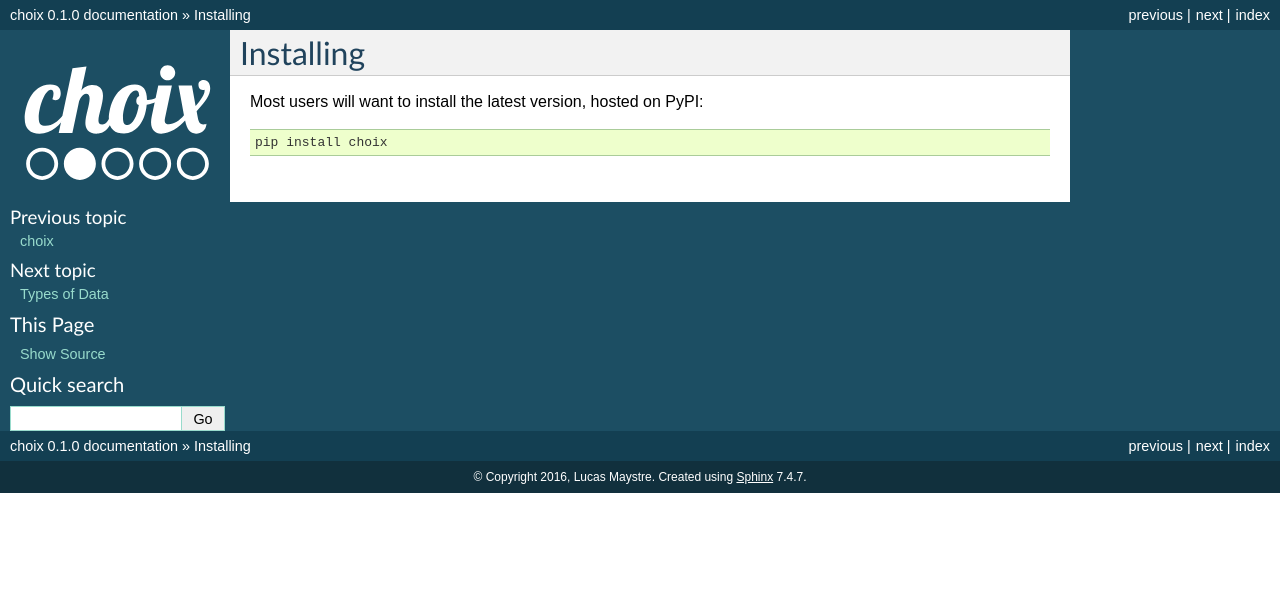
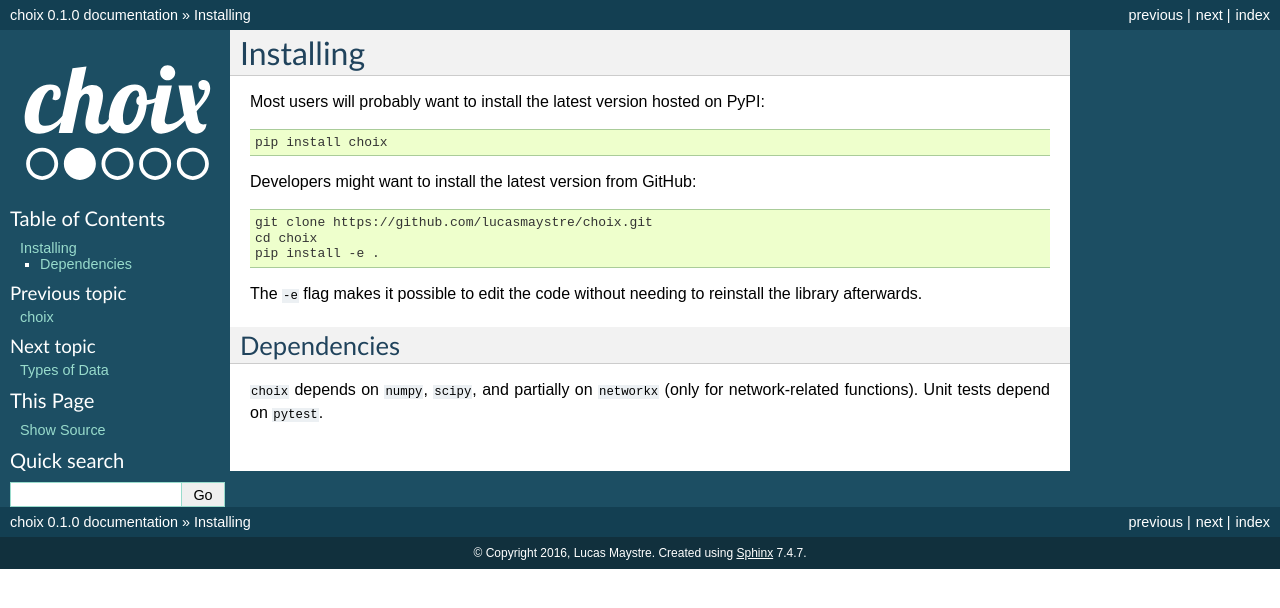
Before and after one commit to lucasmaystre/choix, a Sphinx documentation site: the page built from docs/installation.rst, in a window 1280 px wide. Shown: the top 608 px of the page. Built offline with Sphinx 7.4.7, drawn with Linux system fonts in a browser that asks for light colours.

Commit message:
Improved installation instructions.
The instructions are now a bit more elaborate, and include instructions for
developers and a description of the library's dependencies.

```diff
--- a/docs/installation.rst
+++ b/docs/installation.rst
@@ -1,8 +1,25 @@
 Installing
 ==========
 
-Most users will want to install the latest version, hosted on PyPI:
+Most users will probably want to install the latest version hosted on PyPI:
 
 .. code-block:: console
 
     pip install choix
+
+Developers might want to install the latest version from GitHub:
+
+.. code-block:: console
+
+    git clone https://github.com/lucasmaystre/choix.git
+    cd choix
+    pip install -e .
+
+The ``-e`` flag makes it possible to edit the code without needing to reinstall
+the library afterwards.
+
+Dependencies
+------------
+
+``choix`` depends on ``numpy``, ``scipy``, and partially on ``networkx`` (only
+for network-related functions). Unit tests depend on ``pytest``.
```
